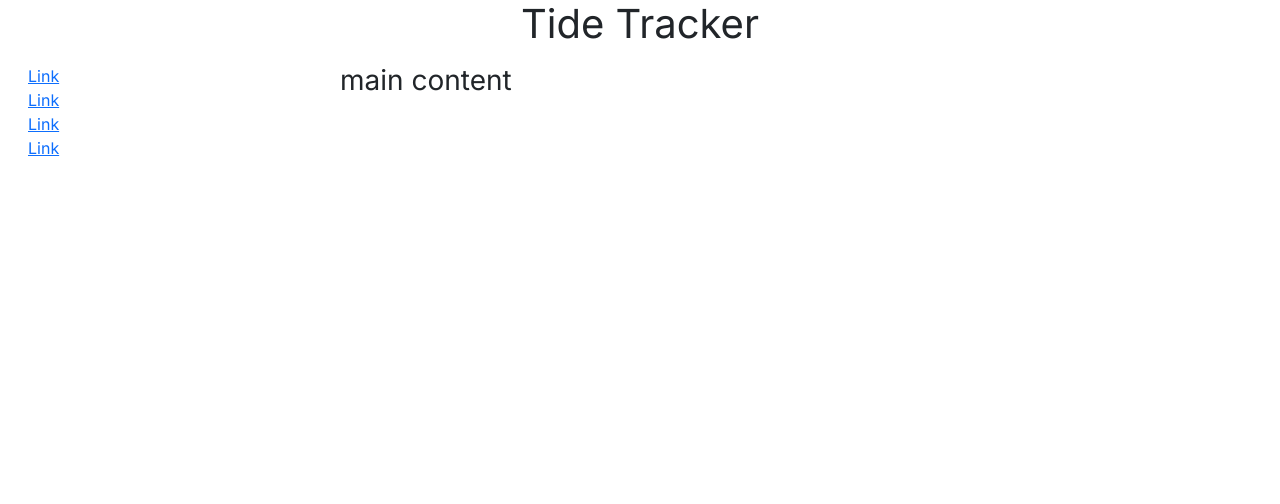
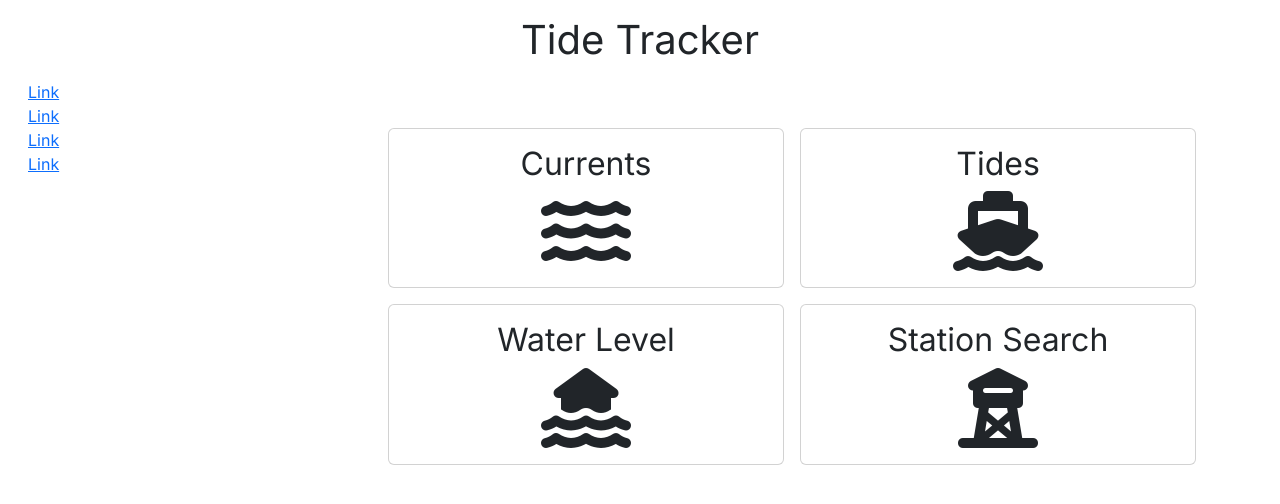
Before and after one commit to BeanDeebe/tidetracker, a React (Create React App) app: page / in a window 1280 px wide. Shown: the top 504 px of the page. Built offline with nearby package versions, Linux system fonts and the light colour scheme; a web font is replaced by a local one.

Commit message:
Cards for homepage search

```diff
--- a/public/index.html
+++ b/public/index.html
@@ -33,6 +33,7 @@
     <script src="https://cdn.jsdelivr.net/npm/bootstrap@5.3.2/dist/js/bootstrap.bundle.min.js" integrity="sha384-C6RzsynM9kWDrMNeT87bh95OGNyZPhcTNXj1NW7RuBCsyN/o0jlpcV8Qyq46cDfL" crossorigin="anonymous"></script>
     <script src="https://cdn.jsdelivr.net/npm/@popperjs/core@2.11.8/dist/umd/popper.min.js" integrity="sha384-I7E8VVD/ismYTF4hNIPjVp/Zjvgyol6VFvRkX/vR+Vc4jQkC+hVqc2pM8ODewa9r" crossorigin="anonymous"></script>
     <script src="https://cdn.jsdelivr.net/npm/bootstrap@5.3.2/dist/js/bootstrap.min.js" integrity="sha384-BBtl+eGJRgqQAUMxJ7pMwbEyER4l1g+O15P+16Ep7Q9Q+zqX6gSbd85u4mG4QzX+" crossorigin="anonymous"></script>
+    <script src="https://kit.fontawesome.com/be9a4d1ab2.js" crossorigin="anonymous"></script>
     <noscript>You need to enable JavaScript to run this app.</noscript>
     <div id="root"></div>
     <!--
--- a/src/components/TitleBanner.tsx
+++ b/src/components/TitleBanner.tsx
@@ -2,7 +2,7 @@ import React from "react";
 
 function TitleBanner() {
     return(
-        <div className="text-center">
+        <div className="text-center m-3">
             <h1>Tide Tracker</h1>
         </div>
     )
--- a/src/pages/MainContent.tsx
+++ b/src/pages/MainContent.tsx
@@ -2,8 +2,43 @@ import React from "react";
 
 export default function MainContent() {
     return (
-        <div className="col-8">
-            <h3>main content</h3>
+        <div className="col-8 m-5">
+            <div className="row row-cols-1 row-cols-sm-2 g-3">
+                <div className="col">
+                    <div className="card">
+                        <div className="card-body">
+                            <h2 className="text-center">Currents</h2>
+                            <i className="fa-solid fa-water fa-5x d-flex justify-content-center"></i>
+                        </div>
+                    </div>
+                </div>
+                <div className="col">
+                    <div className="card">
+                        <div className="card-body">
+                            <h2 className="text-center">Tides</h2>
+                            <i className="fa-solid fa-ship fa-5x d-flex justify-content-center"></i>
+                        </div>
+                    </div>
+                </div>
+            </div>
+            <div className="row row-cols-1 row-cols-sm-2 g-3">
+                <div className="col">
+                    <div className="card mt-3">
+                        <div className="card-body">
+                            <h2 className="text-center">Water Level</h2>
+                            <i className="fa-solid fa-house-flood-water fa-5x d-flex justify-content-center"></i>
+                        </div>
+                    </div>
+                </div>
+                <div className="col">
+                    <div className="card mt-3">
+                        <div className="card-body">
+                            <h2 className="text-center">Station Search</h2>
+                            <i className="fa-solid fa-tower-observation fa-5x d-flex justify-content-center"></i>
+                        </div>
+                    </div>
+                </div>
+            </div>
         </div>
     )
 }
```
Also changed, not shown: package.json (+6 -1 lines), 1 other file (tests, documents, lock files or other folders).
